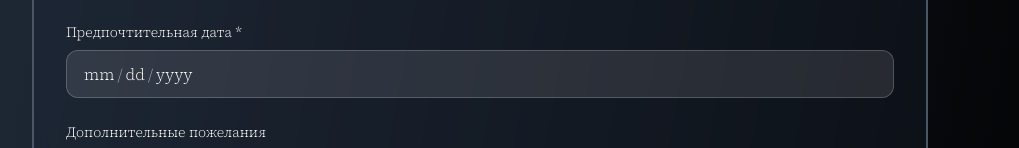
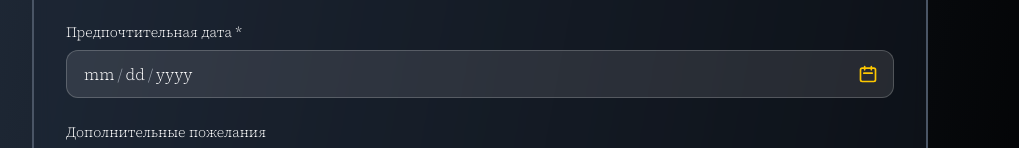
Before and after one commit to 6ubble/visagiste, a React (Vite) app: page / in a window 1280 px wide. Shown: the part 6341-6489 px from the top of the page, without its empty margins (160-1179 px from the left). Built offline with nearby package versions, Linux system fonts and the light colour scheme; no server answers.

Commit message:
fix data

```diff
--- a/src/components/OrderForm/OrderForm.tsx
+++ b/src/components/OrderForm/OrderForm.tsx
@@ -156,17 +156,51 @@ function OrderForm({ isSubmitting, submitStatus, onSubmit, onCloseSuccess, onPho
               <label htmlFor="preferredDate" className="block text-sm font-semibold text-white mb-2">
                 Предпочтительная дата *
               </label>
+              <div className="relative">
                 <input
                   type="date"
                   id="preferredDate"
                   {...register('preferredDate')}
-                className={`w-full px-4 py-3 bg-white/10 border rounded-xl focus:outline-none transition-all duration-200 text-white placeholder-gray-400 ${
+                  className={`w-full px-4 py-3 pr-12 bg-white/10 border rounded-xl focus:outline-none transition-all duration-200 text-white placeholder-gray-400 ${
                     errors.preferredDate
                       ? 'border-red-400 focus:border-red-300'
                       : 'border-white/20 focus:border-yellow-400'
                   }`}
                   min={new Date().toISOString().split('T')[0]}
                 />
+                {/* Иконка календаря */}
+                <button
+                  type="button"
+                  className="absolute inset-y-0 right-0 flex items-center pr-4 text-yellow-400 hover:text-yellow-300 transition-colors duration-200"
+                  onClick={() => {
+                    const input = document.getElementById('preferredDate') as HTMLInputElement;
+                    if (input) {
+                      try {
+                        (input as any).showPicker();
+                      } catch {
+                        input.focus();
+                        input.click();
+                      }
+                    }
+                  }}
+                >
+                  <svg
+                    className={`w-5 h-5 transition-all duration-200 ${
+                      errors.preferredDate ? 'text-red-400' : 'text-yellow-400'
+                    }`}
+                    fill="none"
+                    stroke="currentColor"
+                    viewBox="0 0 24 24"
+                  >
+                    <path
+                      strokeLinecap="round"
+                      strokeLinejoin="round"
+                      strokeWidth={2}
+                      d="M8 7V3m8 4V3m-9 8h10M5 21h14a2 2 0 002-2V7a2 2 0 00-2-2H5a2 2 0 00-2 2v12a2 2 0 002 2z"
+                    />
+                  </svg>
+                </button>
+              </div>
               {errors.preferredDate && (
                 <div className="mt-2 text-xs text-red-300 flex items-center">
                   <div className="w-1 h-1 bg-red-400 rounded-full mr-2 flex-shrink-0"></div>
--- a/src/index.css
+++ b/src/index.css
@@ -125,12 +125,13 @@ input[type="date"]::-webkit-datetime-edit-year-field {
 
 input[type="date"]::-webkit-calendar-picker-indicator {
   background: transparent;
-  color: #fbbf24; /* yellow-400 */
+  color: transparent; /* Скрываем стандартную иконку */
   cursor: pointer;
   padding: 0;
   margin: 0;
-  width: 20px;
-  height: 20px;
+  width: 0;
+  height: 0;
+  opacity: 0;
 }
 
 /* Отключаем анимации для пользователей с motion sickness */
```
Lines whose indentation alone changed are shown as unchanged.
